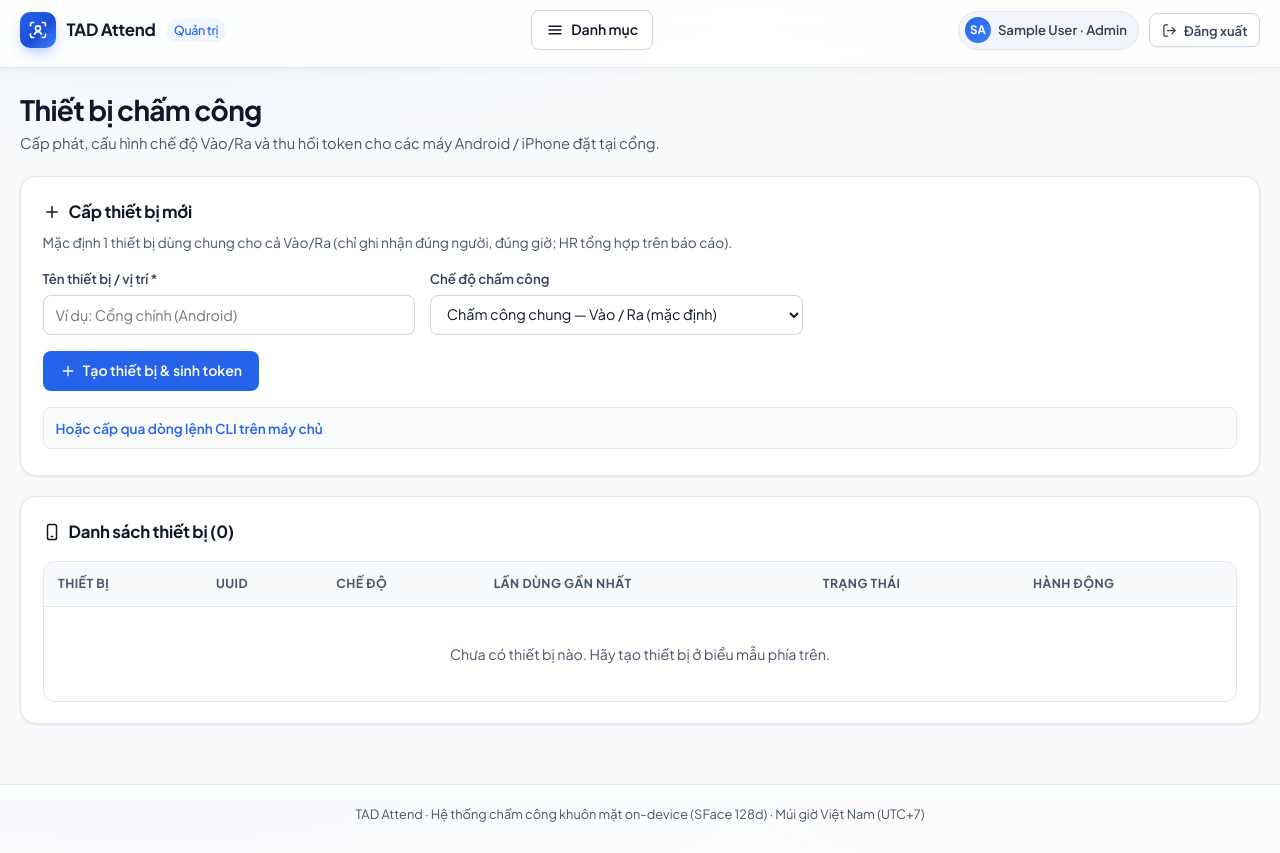
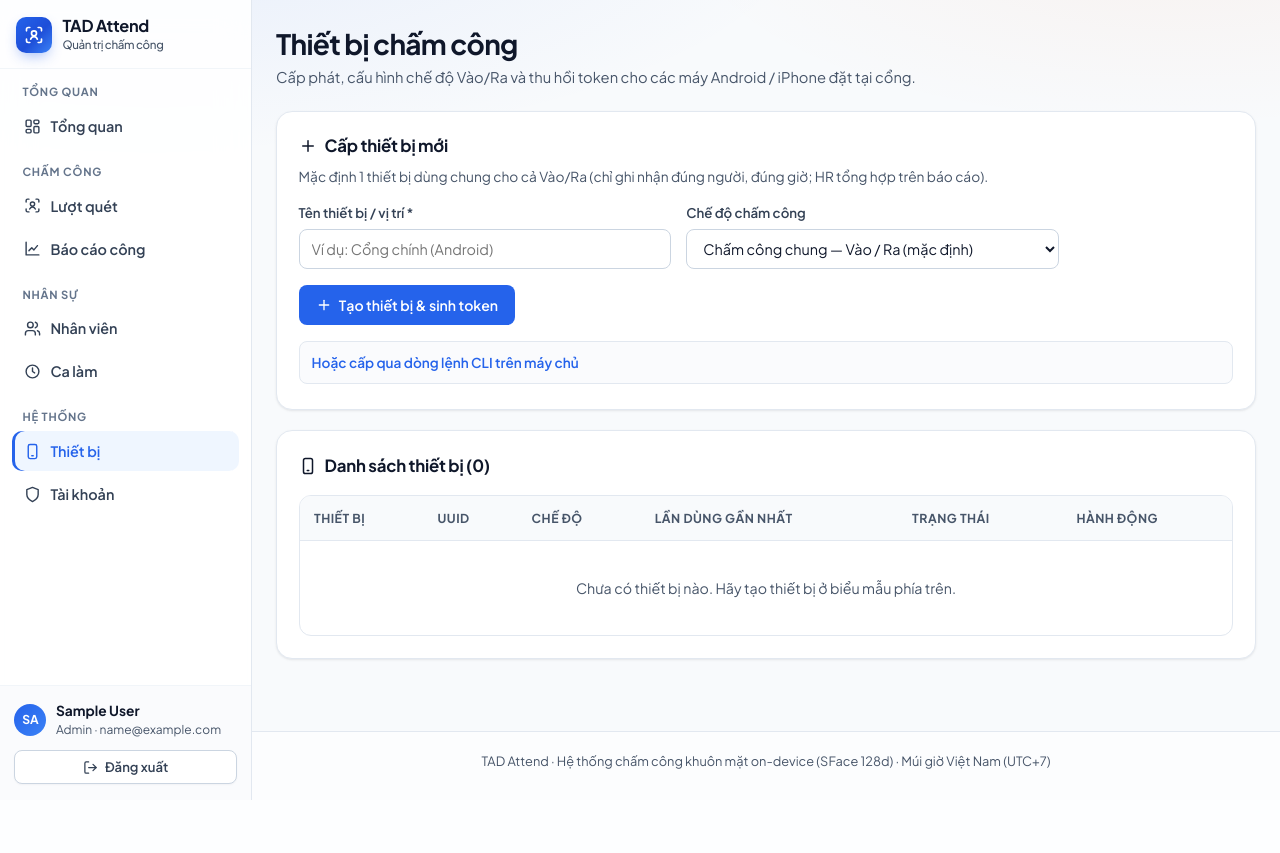
Before and after one commit to nobita6986/tad-attend, a Laravel app: page /admin/devices in a window 1280 px wide. After the commit the page ends 800 px from the top, so only its background shows below. Run offline with Laravel 12, Linux system fonts and the light colour scheme; the visitor is signed in with stand-in values (Sample User, id 1); data that the repository does not hold is empty.

Commit message:
feat(ui): reorganize admin menu into grouped persistent left sidebar and responsive drawer

```diff
--- a/backend/public/css/admin.css
+++ b/backend/public/css/admin.css
@@ -110,45 +110,14 @@ code {
   border: 1px solid var(--color-border);
 }
 
-/* ---------- Header & Responsive Navigation (navbar guide) ---------- */
-.site-header {
-  position: sticky;
-  inset-block-start: 0;
-  z-index: 40;
-  min-block-size: var(--header-height);
-  background: rgba(255, 255, 255, 0.86);
-  backdrop-filter: blur(14px);
-  -webkit-backdrop-filter: blur(14px);
-  border-block-end: 1px solid rgba(226, 232, 240, 0.9);
-  box-shadow: 0 1px 12px rgba(15, 23, 42, 0.04);
-}
-
-.header-inner {
-  max-inline-size: 1320px;
-  margin-inline: auto;
-  padding: 0.65rem 1.25rem;
-  display: flex;
-  align-items: center;
-  justify-content: space-between;
-  gap: 1rem;
-}
-
-.header-inner > * {
-  flex-shrink: 0;
-  white-space: nowrap;
-}
-
-.site-header.is-measuring * {
-  transition: none !important;
-}
-
+/* ---------- App Shell, Grouped Left Sidebar & Mobile Drawer ---------- */
 .brand {
   display: inline-flex;
   align-items: center;
   gap: 0.65rem;
   color: var(--color-fg);
   font-weight: 700;
-  font-size: 1.05rem;
+  font-size: 1.02rem;
   letter-spacing: -0.02em;
   text-decoration: none !important;
 }
@@ -162,27 +131,72 @@ code {
   display: inline-flex;
   align-items: center;
   justify-content: center;
+  flex-shrink: 0;
   box-shadow: 0 6px 14px -4px rgba(37, 99, 235, 0.45);
 }
 
+.brand-title {
+  display: block;
+  line-height: 1.15;
+  font-weight: 700;
+}
+
+.brand-caption {
+  display: block;
+  font-size: 0.72rem;
+  font-weight: 500;
+  color: var(--color-muted-fg);
+}
+
 .brand-sub {
-  font-weight: 500;
-  font-size: 0.78rem;
-  color: var(--color-muted-fg);
+  font-weight: 600;
+  font-size: 0.76rem;
   background: var(--color-primary-soft);
   color: var(--color-primary);
-  padding: 2px 8px;
+  padding: 2px 9px;
   border-radius: var(--radius-pill);
 }
 
-.site-nav {
+.auth-header {
+  padding: 1rem 1.5rem;
   display: flex;
   align-items: center;
-  gap: 0.5rem;
+  justify-content: center;
+}
+
+.app-shell {
+  display: flex;
+  flex-direction: column;
+  min-block-size: 100dvh;
+  inline-size: 100%;
+}
+
+.app-main {
+  flex: 1 1 auto;
+  min-inline-size: 0;
+  display: flex;
+  flex-direction: column;
+}
+
+/* Mobile topbar (< 1024px) */
+.mobile-header {
+  position: sticky;
+  inset-block-start: 0;
+  z-index: 40;
+  min-block-size: var(--header-height);
+  padding: 0.6rem 1rem;
+  display: flex;
+  align-items: center;
+  justify-content: space-between;
+  gap: 0.75rem;
+  background: rgba(255, 255, 255, 0.88);
+  backdrop-filter: blur(14px);
+  -webkit-backdrop-filter: blur(14px);
+  border-block-end: 1px solid var(--color-border);
+  box-shadow: 0 1px 10px rgba(15, 23, 42, 0.04);
 }
 
 .menu-button {
-  anchor-name: --menu-button;
   display: inline-flex;
   align-items: center;
   gap: 0.45rem;
@@ -196,131 +210,154 @@ code {
   font-size: 0.88rem;
   font-weight: 600;
   cursor: pointer;
-  transition: background var(--transition-fast), border-color var(--transition-fast);
 }
 .menu-button:hover {
   background: var(--color-surface-subtle);
   border-color: var(--color-primary);
+  color: var(--color-primary);
+  box-shadow: none;
 }
 
-.site-menu {
-  list-style: none;
+/* Sidebar (popover drawer on < 1024px) */
+.app-sidebar {
   margin: 0;
-  padding: 0.5rem;
+  padding: 0;
+  border: 0;
+  background: rgba(255, 255, 255, 0.96);
+  backdrop-filter: blur(16px);
+  -webkit-backdrop-filter: blur(16px);
+  color: var(--color-fg);
+  inline-size: min(84dvw, 276px);
+  block-size: 100dvh;
+  max-block-size: 100dvh;
   position: fixed;
-  inset: auto;
-  inset-block-start: calc(var(--header-height) + 0.35rem);
-  inset-block-start: anchor(--menu-button bottom);
-  inset-inline-end: 1rem;
-  inline-size: min(84dvw, 18.5rem);
-  max-inline-size: calc(100dvw - 2rem);
-  block-size: fit-content;
-  max-block-size: calc(100dvh - 5.5rem);
-  margin-block-start: 0.4rem;
-  overflow: auto;
-  background: var(--color-surface);
-  border: 1px solid var(--color-border);
-  border-radius: var(--radius-lg);
+  inset-block: 0;
+  inset-inline-start: 0;
+  inset-inline-end: auto;
+  border-inline-end: 1px solid var(--color-border);
   box-shadow: var(--shadow-lg);
 }
 
-.site-menu[popover]:not(:is(:popover-open, .\:popover-open)) {
+.app-sidebar[popover]:not(:is(:popover-open, .\:popover-open)) {
   display: none;
 }
 
-.site-menu[popover]:is(:popover-open, .\:popover-open) {
-  display: grid;
-  gap: 0.2rem;
+.app-sidebar[popover]:is(:popover-open, .\:popover-open) {
+  display: flex;
+  flex-direction: column;
 }
 
-.site-menu a {
-  display: inline-flex;
+.app-sidebar::backdrop {
+  background: rgba(15, 23, 42, 0.45);
+  backdrop-filter: blur(3px);
+}
+
+.sidebar-top {
+  display: flex;
   align-items: center;
+  justify-content: space-between;
   gap: 0.5rem;
-  inline-size: 100%;
+  padding: 1.05rem 1rem 0.9rem;
+  border-block-end: 1px solid #F1F5F9;
+}
+
+.sidebar-nav {
+  flex: 1 1 auto;
+  overflow-y: auto;
+  padding: 0.9rem 0.75rem;
+  display: flex;
+  flex-direction: column;
+  gap: 1.05rem;
+}
+
+.nav-group-label {
+  font-size: 0.7rem;
+  font-weight: 700;
+  text-transform: uppercase;
+  letter-spacing: 0.07em;
+  color: #64748B;
+  padding: 0 0.65rem 0.35rem;
+}
+
+.nav-list {
+  list-style: none;
+  margin: 0;
+  padding: 0;
+  display: grid;
+  gap: 0.18rem;
+}
+
+.nav-list a {
+  display: flex;
+  align-items: center;
+  gap: 0.62rem;
   min-block-size: 40px;
-  padding: 0.5rem 0.85rem;
-  border-radius: var(--radius-sm);
+  padding: 0.5rem 0.72rem;
+  border-radius: 10px;
   color: var(--color-fg-secondary);
-  font-size: 0.89rem;
+  font-size: 0.9rem;
   font-weight: 600;
   text-decoration: none;
-  position: relative;
   transition: background var(--transition-fast), color var(--transition-fast);
 }
 
-.site-menu a:hover {
+.nav-list a:hover {
   background: var(--color-surface-subtle);
   color: var(--color-fg);
   text-decoration: none;
 }
 
-.site-menu a[aria-current="page"] {
+.nav-list a[aria-current="page"] {
   background: var(--color-primary-soft);
   color: var(--color-primary);
   box-shadow: inset 3px 0 0 var(--color-primary);
 }
 
-.site-header.is-wide .menu-button {
-  display: none;
+.sidebar-footer {
+  padding: 0.85rem 0.9rem 1rem;
+  border-block-start: 1px solid #F1F5F9;
+  display: grid;
+  gap: 0.65rem;
+  background: #FAFBFD;
 }
 
-.site-header.is-wide .site-menu {
-  position: static;
+.sidebar-user {
   display: flex;
   align-items: center;
-  gap: 0.25rem;
-  inline-size: auto;
-  max-inline-size: none;
-  block-size: auto;
-  max-block-size: none;
-  overflow: visible;
-  margin: 0;
-  padding: 0;
-  border: 0;
-  background: transparent;
-  box-shadow: none;
+  gap: 0.6rem;
+  min-inline-size: 0;
 }
 
-.site-header.is-wide .site-menu::backdrop {
-  display: none;
+.sidebar-user-meta {
+  min-inline-size: 0;
+  display: flex;
+  flex-direction: column;
 }
 
-.site-header.is-wide .site-menu a {
-  inline-size: auto;
-  padding: 0.48rem 0.82rem;
+.sidebar-user-name {
+  font-size: 0.86rem;
+  font-weight: 700;
+  color: var(--color-fg);
+  white-space: nowrap;
+  overflow: hidden;
+  text-overflow: ellipsis;
 }
 
-.site-header.is-wide .site-menu a[aria-current="page"] {
-  box-shadow: inset 0 -2px 0 var(--color-primary);
-}
-
-.header-actions {
-  display: inline-flex;
-  align-items: center;
-  gap: 0.65rem;
-}
-
-.user-chip {
-  display: inline-flex;
-  align-items: center;
-  gap: 0.45rem;
-  padding: 0.32rem 0.7rem 0.32rem 0.35rem;
-  border-radius: var(--radius-pill);
-  background: var(--color-surface-subtle);
-  border: 1px solid var(--color-border);
-  font-size: 0.82rem;
-  font-weight: 600;
-  color: var(--color-fg-secondary);
+.sidebar-user-role {
+  font-size: 0.75rem;
+  color: var(--color-muted-fg);
+  white-space: nowrap;
+  overflow: hidden;
+  text-overflow: ellipsis;
 }
 
 .avatar-dot {
-  width: 26px;
-  height: 26px;
+  width: 32px;
+  height: 32px;
   border-radius: 50%;
   background: linear-gradient(135deg, #2563EB, #3B82F6);
   color: #fff;
-  font-size: 0.72rem;
+  font-size: 0.76rem;
   font-weight: 700;
   display: inline-flex;
   align-items: center;
@@ -328,16 +365,39 @@ code {
   flex-shrink: 0;
 }
 
-@media (max-width: 720px) {
-  .user-chip { display: none; }
+/* Desktop persistent sticky sidebar (>= 1024px) */
+@media (min-width: 1024px) {
+  html { scroll-padding-top: 1.5rem; }
+
+  .app-shell {
+    flex-direction: row;
+    align-items: stretch;
+  }
+
+  .mobile-header,
+  .sidebar-close {
+    display: none;
+  }
+
+  .app-sidebar {
+    position: sticky;
+    inset-block-start: 0;
+    display: flex !important;
+    flex-direction: column;
+    inline-size: 252px;
+    flex: 0 0 252px;
+    block-size: 100dvh;
+    box-shadow: none;
+    background: rgba(255, 255, 255, 0.88);
+  }
 }
 
 /* ---------- Main Container & Page Hero ---------- */
 main.container {
   width: 100%;
-  max-inline-size: 1320px;
+  max-inline-size: 1180px;
   margin-inline: auto;
-  padding: 1.5rem 1.25rem 2.5rem;
+  padding: 1.65rem 1.5rem 2.5rem;
   flex: 1 0 auto;
 }
 
@@ -553,8 +613,8 @@ button:active, .btn:active { transform: translateY(1px); }
 /* ---------- Forms & Validation After Interaction ---------- */
 .form-grid {
   display: grid;
-  grid-template-columns: repeat(auto-fit, minmax(195px, 1fr));
-  gap: 0.9rem;
+  grid-template-columns: repeat(auto-fit, minmax(225px, 1fr));
+  gap: 0.95rem;
 }
 
 .field { display: flex; flex-direction: column; gap: 0.32rem; min-width: 0; }
@@ -1033,7 +1093,7 @@ footer.site-footer {
 }
 
 @media (forced-colors: active) {
-  .site-menu a[aria-current="page"] {
+  .nav-list a[aria-current="page"] {
     outline: 2px solid Highlight;
   }
   .badge { border-color: CanvasText; }
--- a/backend/resources/views/admin/layout.blade.php
+++ b/backend/resources/views/admin/layout.blade.php
@@ -7,73 +7,157 @@
   <link rel="preconnect" href="https://fonts.googleapis.com">
   <link rel="preconnect" href="https://fonts.gstatic.com" crossorigin>
   <link href="https://fonts.googleapis.com/css2?family=Plus+Jakarta+Sans:wght@400;500;600;700&display=swap" rel="stylesheet">
-  <link rel="stylesheet" href="{{ asset('css/admin.css') }}?v=20261120">
+  <link rel="stylesheet" href="{{ asset('css/admin.css') }}?v=20261120b">
 </head>
-<body>
-<header class="site-header" id="site-header">
-  <div class="header-inner" id="header-inner">
-    <a class="brand" href="{{ auth()->check() ? route('admin.dashboard') : route('login') }}">
-      <span class="brand-mark"><x-icon name="scan" :size="20" /></span>
+<body class="{{ auth()->check() ? 'has-sidebar' : 'auth-page' }}">
+@if(auth()->check())
+  @php
+    $user = auth()->user();
+    $isSystemAdmin = $user->isSystemAdmin();
+    $initials = mb_strtoupper(mb_substr(trim($user->name ?: $user->email), 0, 2));
+    $roleTag = $user->effectiveRole() === 'admin' ? 'Admin' : 'HR';
+
+    $navGroups = [
+      [
+        'label' => 'Tổng quan',
+        'items' => [
+          ['route' => 'admin.dashboard', 'match' => 'admin.dashboard', 'label' => 'Tổng quan', 'icon' => 'dashboard'],
+        ],
+      ],
+      [
+        'label' => 'Chấm công',
+        'items' => [
+          ['route' => 'admin.attendance.index', 'match' => 'admin.attendance.*', 'label' => 'Lượt quét',    'icon' => 'scan'],
+          ['route' => 'admin.reports.index',    'match' => 'admin.reports.*',    'label' => 'Báo cáo công', 'icon' => 'chart'],
+        ],
+      ],
+      [
+        'label' => 'Nhân sự',
+        'items' => [
+          ['route' => 'admin.employees.index', 'match' => 'admin.employees.*', 'label' => 'Nhân viên', 'icon' => 'users'],
+          ['route' => 'admin.shifts.index',    'match' => 'admin.shifts.*',    'label' => 'Ca làm',    'icon' => 'clock'],
+        ],
+      ],
+    ];
+
+    if ($isSystemAdmin) {
+      $navGroups[] = [
+        'label' => 'Hệ thống',
+        'items' => [
+          ['route' => 'admin.devices.index', 'match' => 'admin.devices.*', 'label' => 'Thiết bị',  'icon' => 'device'],
+          ['route' => 'admin.users.index',   'match' => 'admin.users.*',   'label' => 'Tài khoản', 'icon' => 'shield'],
+        ],
+      ];
+    }
+  @endphp
+
+  <div class="app-shell">
+    <header class="mobile-header" id="mobile-header">
+      <a class="brand" href="{{ route('admin.dashboard') }}">
+        <span class="brand-mark"><x-icon name="scan" :size="19" /></span>
         <span>TAD Attend</span>
-      <span class="brand-sub">Quản trị</span>
       </a>
-
-    @if(auth()->check())
-    <nav class="site-nav" aria-label="Điều hướng quản trị">
       <button
         class="menu-button"
         type="button"
-        popovertarget="site-menu"
+        popovertarget="app-sidebar"
         popovertargetaction="toggle"
-        aria-controls="site-menu"
+        aria-controls="app-sidebar"
       >
         <x-icon name="menu" :size="18" />
         <span>Danh mục</span>
       </button>
+    </header>
 
-      @php
-        $isSystemAdmin = auth()->user()->isSystemAdmin();
-        $navItems = [
-          ['route' => 'admin.dashboard',        'match' => 'admin.dashboard',   'label' => 'Tổng quan', 'icon' => 'dashboard', 'adminOnly' => false],
-          ['route' => 'admin.employees.index',  'match' => 'admin.employees.*', 'label' => 'Nhân viên', 'icon' => 'users',     'adminOnly' => false],
-          ['route' => 'admin.shifts.index',     'match' => 'admin.shifts.*',    'label' => 'Ca làm',    'icon' => 'clock',     'adminOnly' => false],
-          ['route' => 'admin.attendance.index', 'match' => 'admin.attendance.*','label' => 'Lượt quét', 'icon' => 'scan',      'adminOnly' => false],
-          ['route' => 'admin.reports.index',    'match' => 'admin.reports.*',   'label' => 'Báo cáo',   'icon' => 'chart',     'adminOnly' => false],
-          ['route' => 'admin.devices.index',    'match' => 'admin.devices.*',   'label' => 'Thiết bị',  'icon' => 'device',    'adminOnly' => true],
-          ['route' => 'admin.users.index',      'match' => 'admin.users.*',     'label' => 'Tài khoản', 'icon' => 'shield',    'adminOnly' => true],
-        ];
-      @endphp
-      <ul id="site-menu" class="site-menu" popover="auto">
-        @foreach($navItems as $item)
-          @continue($item['adminOnly'] && !$isSystemAdmin)
+    <aside id="app-sidebar" class="app-sidebar" popover="auto">
+      <div class="sidebar-top">
+        <a class="brand" href="{{ route('admin.dashboard') }}">
+          <span class="brand-mark"><x-icon name="scan" :size="20" /></span>
+          <div>
+            <span class="brand-title">TAD Attend</span>
+            <span class="brand-caption">Quản trị chấm công</span>
+          </div>
+        </a>
+        <button type="button" class="sidebar-close btn-ghost btn-sm" popovertarget="app-sidebar" popovertargetaction="hide" aria-label="Đóng menu">
+          ✕
+        </button>
+      </div>
+
+      <nav class="sidebar-nav" aria-label="Điều hướng quản trị">
+        @foreach($navGroups as $group)
+          <div class="nav-group">
+            <div class="nav-group-label">{{ $group['label'] }}</div>
+            <ul class="nav-list">
+              @foreach($group['items'] as $item)
                 @php($isCurrent = request()->routeIs($item['match']))
                 <li>
                   <a href="{{ route($item['route']) }}" @if($isCurrent) aria-current="page" @endif>
-              <x-icon :name="$item['icon']" :size="16" />
+                    <x-icon :name="$item['icon']" :size="17" />
                     <span>{{ $item['label'] }}</span>
                   </a>
                 </li>
               @endforeach
             </ul>
+          </div>
+        @endforeach
       </nav>
 
-    <div class="header-actions">
-      @php($initials = mb_strtoupper(mb_substr(trim(auth()->user()->name ?: auth()->user()->email), 0, 2)))
-      @php($roleTag = auth()->user()->effectiveRole() === 'admin' ? 'Admin' : 'HR')
-      <span class="user-chip" title="{{ auth()->user()->email }} ({{ $roleTag }})">
+      <div class="sidebar-footer">
+        <div class="sidebar-user" title="{{ $user->email }}">
           <span class="avatar-dot">{{ $initials }}</span>
-        <span>{{ auth()->user()->name ?: $roleTag }} · {{ $roleTag }}</span>
-      </span>
+          <div class="sidebar-user-meta">
+            <strong class="sidebar-user-name">{{ $user->name ?: $roleTag }}</strong>
+            <span class="sidebar-user-role">{{ $roleTag }} · {{ $user->email }}</span>
+          </div>
+        </div>
         <form method="post" action="{{ route('admin.logout') }}" style="margin:0">
           @csrf
-        <button class="btn-outline btn-sm" type="submit" aria-label="Đăng xuất">
+          <button class="btn-outline btn-sm" type="submit" style="width:100%">
             <x-icon name="logout" :size="15" />
             <span>Đăng xuất</span>
           </button>
         </form>
       </div>
+    </aside>
+
+    <div class="app-main">
+      <main class="container">
+        @if(session('success'))
+          <div class="alert" role="status">
+            <x-icon name="check" :size="18" style="flex-shrink:0;margin-top:2px" />
+            <div>{{ session('success') }}</div>
+          </div>
         @endif
+
+        @if($errors->any())
+          <div class="alert alert--error" role="alert">
+            <x-icon name="alert" :size="18" style="flex-shrink:0;margin-top:2px" />
+            <div>
+              <strong>Vui lòng kiểm tra lại thông tin:</strong>
+              <ul>
+                @foreach($errors->all() as $error)
+                  <li>{{ $error }}</li>
+                @endforeach
+              </ul>
             </div>
+          </div>
+        @endif
+
+        @yield('content')
+      </main>
+
+      <footer class="site-footer">
+        TAD Attend · Hệ thống chấm công khuôn mặt on-device (SFace 128d) · Múi giờ Việt Nam (UTC+7)
+      </footer>
+    </div>
+  </div>
+@else
+  <header class="auth-header">
+    <a class="brand" href="{{ route('login') }}">
+      <span class="brand-mark"><x-icon name="scan" :size="20" /></span>
+      <span>TAD Attend</span>
+      <span class="brand-sub">Quản trị</span>
+    </a>
   </header>
 
   <main class="container">
@@ -104,6 +188,7 @@
   <footer class="site-footer">
     TAD Attend · Hệ thống chấm công khuôn mặt on-device (SFace 128d) · Múi giờ Việt Nam (UTC+7)
   </footer>
+@endif
 
 <dialog id="evidence-lightbox" class="lightbox" aria-labelledby="lightbox-title">
   <div class="lightbox-head">
@@ -125,44 +210,19 @@
     import('https://unpkg.com/@oddbird/popover-polyfill@latest/dist/popover.min.js').catch(() => {});
   }
 
-  // Responsive navbar measurement (single semantic nav tree, wide inline vs narrow popover)
-  const header = document.getElementById('site-header');
-  const inner = document.getElementById('header-inner');
-  const menu = document.getElementById('site-menu');
-  if (header && inner && menu) {
-    let lastWidth = 0;
-    const syncNav = () => {
-      const currentWidth = header.clientWidth;
-      const isCurrentlyWide = header.classList.contains('is-wide');
-      if (!isCurrentlyWide && currentWidth <= lastWidth && lastWidth > 0) return;
-      lastWidth = currentWidth;
-
-      const wasOpen = menu.matches(':popover-open') || menu.classList.contains(':popover-open');
-      header.classList.add('is-measuring');
-      menu.removeAttribute('popover');
-      header.classList.add('is-wide');
-
-      const fits = inner.scrollWidth <= inner.clientWidth + 1;
-      if (fits) {
-        header.classList.add('is-wide');
-        menu.removeAttribute('popover');
+  // Synchronize sidebar popover attribute between desktop (>= 1024px) and mobile drawer (< 1024px)
+  const sidebar = document.getElementById('app-sidebar');
+  if (sidebar) {
+    const mq = window.matchMedia('(min-width: 1024px)');
+    const syncSidebar = () => {
+      if (mq.matches) {
+        sidebar.removeAttribute('popover');
       } else {
-        header.classList.remove('is-wide');
-        menu.setAttribute('popover', 'auto');
-        if (wasOpen && typeof menu.showPopover === 'function') {
-          try { menu.showPopover(); } catch (_) {}
+        sidebar.setAttribute('popover', 'auto');
       }
-      }
-      requestAnimationFrame(() => header.classList.remove('is-measuring'));
     };
-
-    const ro = new ResizeObserver(() => syncNav());
-    ro.observe(header);
-    ro.observe(menu);
-    if (document.fonts && document.fonts.ready) {
-      document.fonts.ready.then(() => { lastWidth = 0; syncNav(); });
-    }
-    syncNav();
+    mq.addEventListener('change', syncSidebar);
+    syncSidebar();
   }
 
   // Sync aria-invalid with CSS :user-invalid (and fallback if unsupported)
```
Lines whose indentation alone changed are shown as unchanged.
